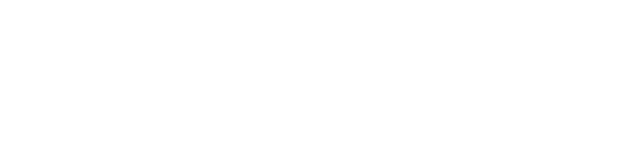
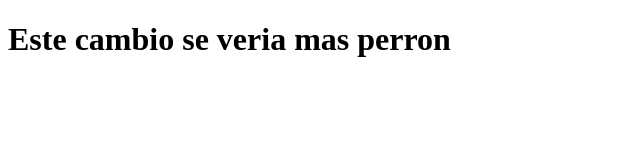
Before and after one commit to CarlosDes/git-prueba, a plain HTML site: page index.html in a window 1280 px wide. Shown: the whole page, without its empty margins (0-640 px from the left). Drawn offline with Linux system fonts and the light colour scheme.

Commit message:
propuesta de cambio

```diff
--- a/index.html
+++ b/index.html
@@ -5,6 +5,6 @@
     <title>Primera página</title>
   </head>
   <body>
-
+    <h1>Este cambio se veria mas perron</h1>
   </body>
 </html>
```
